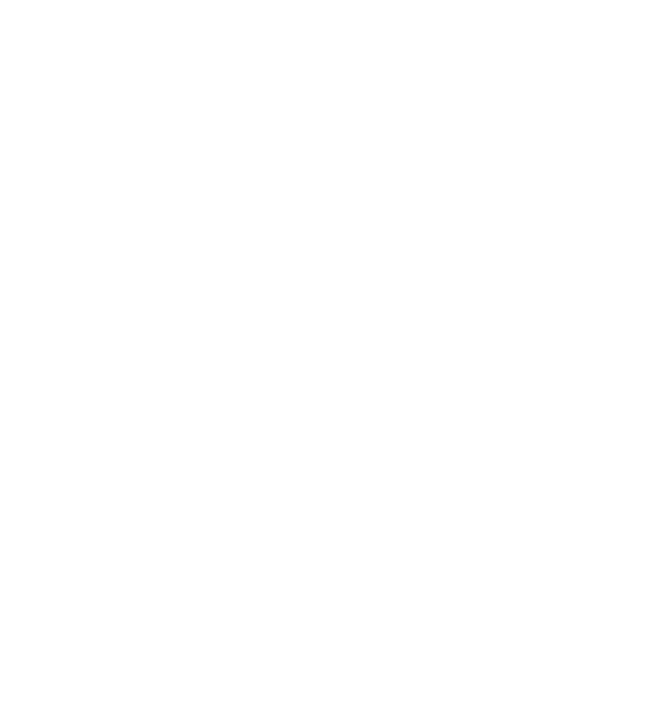
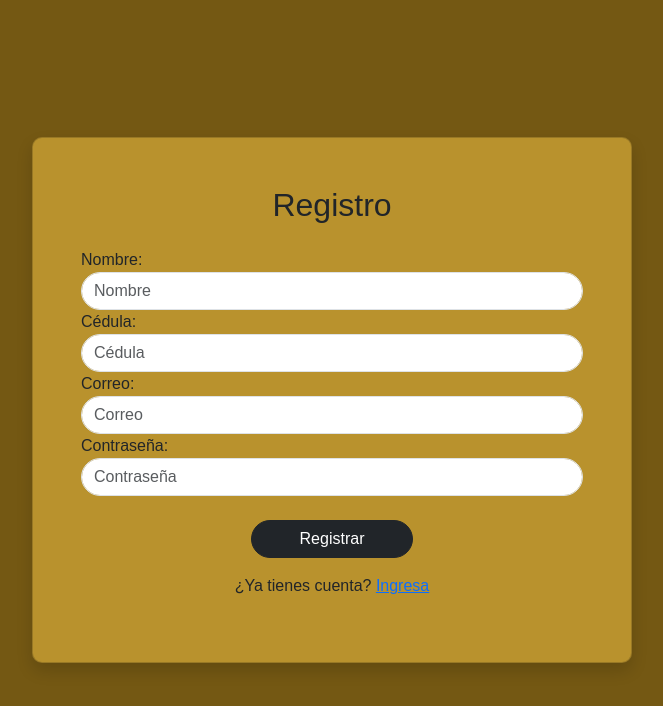
Before and after one commit to DanyBarrueto/Centaurosbank, an Angular app: page /registro in a window 1280 px wide. Before the commit this address led to /. Shown: the top 706 px of the page, without its empty margins (308-971 px from the left). Built offline with nearby package versions, Linux system fonts and the light colour scheme.

Commit message:
V1.7
Ya esta el registro

Co-Authored-By: Owen Murcia <139822791+SebRage@users.noreply.github.com>

```diff
--- a/src/app/app-routing.module.ts
+++ b/src/app/app-routing.module.ts
@@ -2,10 +2,12 @@
 import { RouterModule, Routes } from '@angular/router';
 import { IngresoComponent } from './ingreso/ingreso.component';
 import { HomeComponent } from './home/home.component';
+import { RegistroComponent } from './registro/registro.component';
 
 const routes: Routes = [
   {path: '', component:HomeComponent},
-  {path: 'ingreso', component:IngresoComponent}
+  {path: 'ingreso', component:IngresoComponent},
+  {path: 'registro', component:RegistroComponent}
 ];
 
 @NgModule({
--- a/src/app/app.component.ts
+++ b/src/app/app.component.ts
@@ -14,4 +14,8 @@
   IniciarSesion(){
     this.router.navigate(['/ingreso']);
   }
+
+  Registro(){
+    this.router.navigate(['/registro']);
+  }
 }
--- a/src/app/app.module.ts
+++ b/src/app/app.module.ts
@@ -5,12 +5,14 @@
 import { AppComponent } from './app.component';
 import { IngresoComponent } from './ingreso/ingreso.component';
 import { HomeComponent } from './home/home.component';
+import { RegistroComponent } from './registro/registro.component';
 
 @NgModule({
   declarations: [
     AppComponent,
     IngresoComponent,
-    HomeComponent
+    HomeComponent,
+    RegistroComponent
   ],
   imports: [
     BrowserModule,
--- a/src/app/home/home.component.html
+++ b/src/app/home/home.component.html
@@ -24,12 +24,14 @@
 
             <div class="d-flex">
                 <ul class="navbar-nav me-auto botones_reg">
-                    <li class="nav-item">
-                        <a class="nav-link" href="">Registrarse</a>
+                    <li>
+                        <button routerLink="/registro" class="btn btn-success">
+                            Registrarse
+                        </button>
                     </li>
 
                     <li class="nav-item">
-                        <button routerLink="/ingreso" class="btn btn-info">
+                        <button routerLink="/ingreso" class="btn btn-success">
                             Iniciar Sesión
                         </button>
                     </li>
--- a/src/app/ingreso/ingreso.component.html
+++ b/src/app/ingreso/ingreso.component.html
@@ -22,7 +22,7 @@
             <div class="text-center mt-3">
                 <p class="mb-2">
                     ¿No tienes cuenta?
-                    <a href="./registro.html" class="text-primary font-weight-bold">Regístrate</a>
+                    <a routerLink="/registro" class="text-primary font-weight-bold">Regístrate</a>
                 </p>
                 <p>
                     ¿Se te olvidó la contraseña?
--- /dev/null
+++ b/src/app/registro/registro.component.html
@@ -0,0 +1,66 @@
+<body style="background-color: #745813; font-family: Arial, sans-serif">
+    <div
+      class="container d-flex flex-column justify-content-center align-items-center vh-100"
+    >
+      <div
+        class="card p-5 shadow"
+        style="
+          max-width: 600px;
+          width: 100%;
+          background-color: #b9922d;
+          border-radius: 10px;
+        "
+      >
+        <h2 class="text-center font-weight-bold mb-4">Registro</h2>
+        <form>
+          <div class="form-group">
+            <label for="nombre" class="font-weight-bold">Nombre:</label>
+            <input
+              type="text"
+              class="form-control rounded-pill"
+              id="nombre"
+              placeholder="Nombre"
+            />
+          </div>
+          <div class="form-group">
+            <label for="cedula" class="font-weight-bold">Cédula:</label>
+            <input
+              type="text"
+              class="form-control rounded-pill"
+              id="cedula"
+              placeholder="Cédula"
+            />
+          </div>
+          <div class="form-group">
+            <label for="correo" class="font-weight-bold">Correo:</label>
+            <input
+              type="email"
+              class="form-control rounded-pill"
+              id="correo"
+              placeholder="Correo"
+            />
+          </div>
+          <div class="form-group">
+            <label for="password" class="font-weight-bold">Contraseña:</label>
+            <input
+              type="password"
+              class="form-control rounded-pill"
+              id="password"
+              placeholder="Contraseña"
+            />
+          </div><br>
+          <div class="d-flex justify-content-center">
+            <button type="submit" class="btn btn-dark rounded-pill px-5">
+              Registrar
+            </button>
+          </div>
+        </form>
+        <p class="text-center mt-3">
+          ¿Ya tienes cuenta?
+          <a routerLink="/ingreso" class="text-primary font-weight-bold"
+            >Ingresa</a
+          >
+        </p>
+      </div>
+    </div>
+  </body>
--- a/src/styles.css
+++ b/src/styles.css
@@ -23,12 +23,8 @@
     text-align: center;
 }
 
-.botones_reg a{
+.botones_reg button{
     margin-right: 10px;
-    border-radius: 25px;
-    background-color: #378642;
-    color: #ffffff;
-    text-align: center;
 }
 
 .tarjetaC{
```
Also changed, not shown: src/app/registro/registro.component.ts (added, +12 -0 lines), src/app/registro/registro.component.css (added), 1 other file (tests, documents, lock files or other folders).
